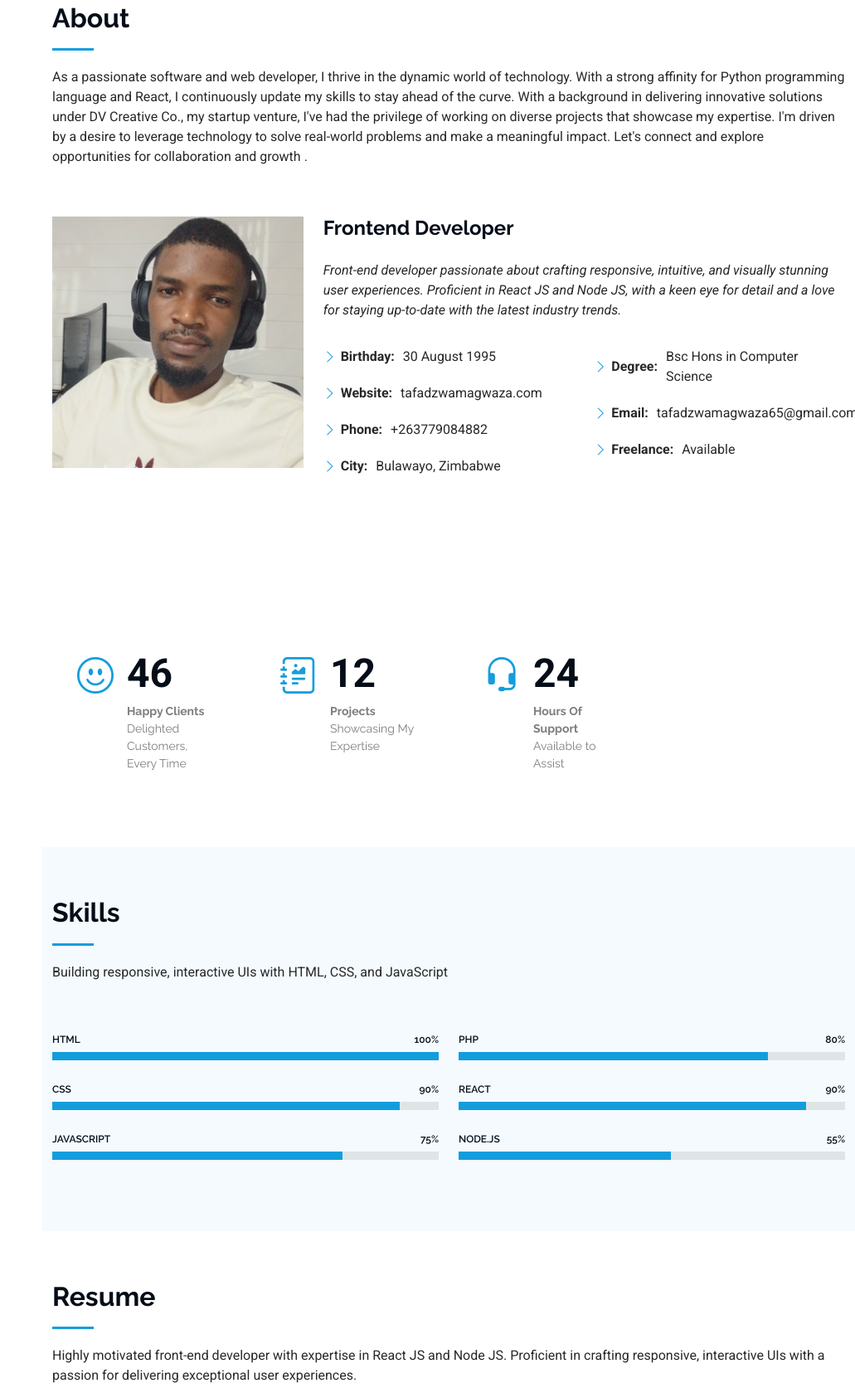
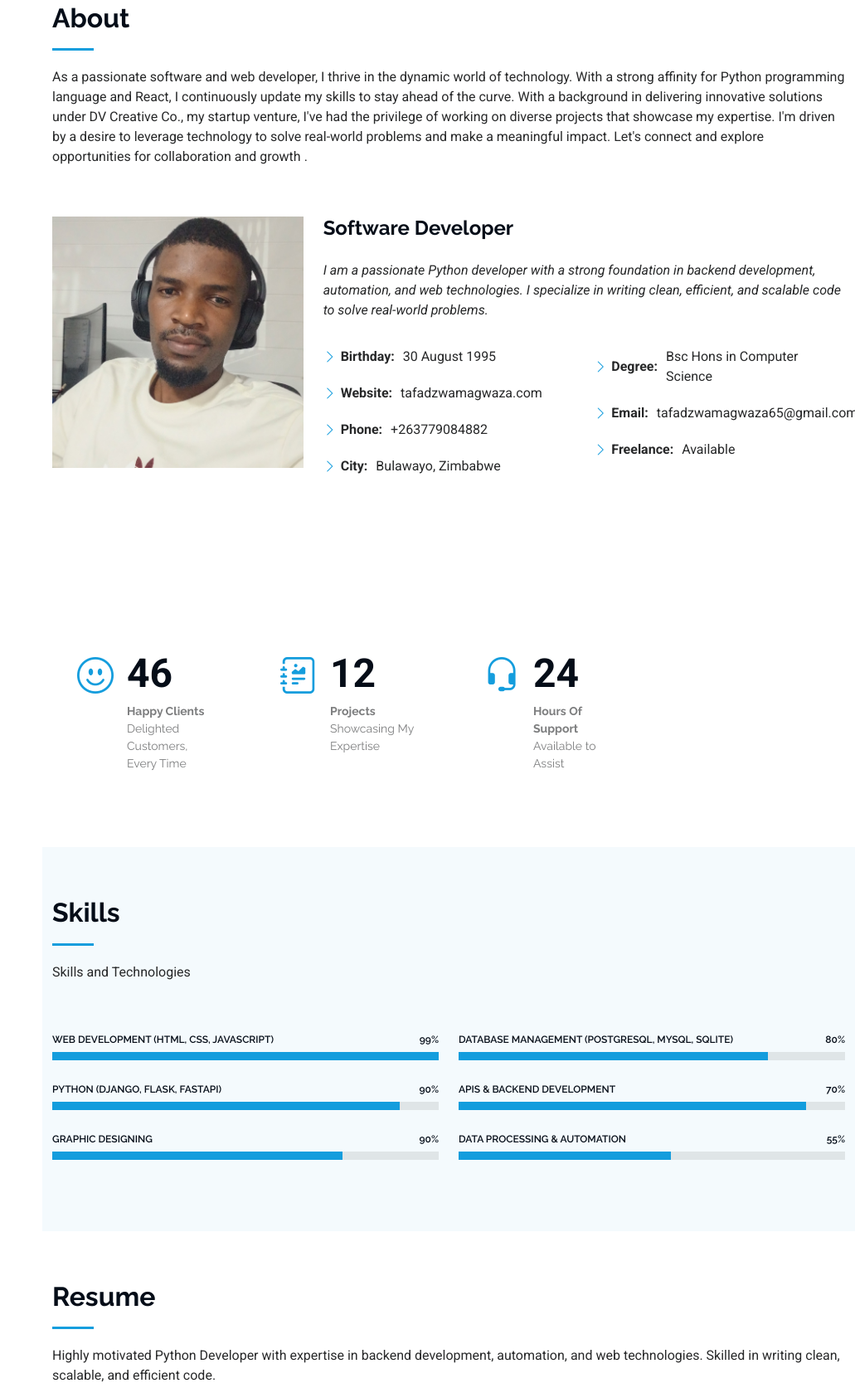
Before and after one commit to TafadzwaMagwaza/Tafadzwa_Portfolio, a plain HTML site: page index.html in a window 1280 px wide. Shown: the part 857-2530 px from the top of the page at 83% size, without its empty margins (249-1280 px from the left). Drawn offline with Linux system fonts and the light colour scheme.

Commit message:
Updated project with new features

```diff
--- a/index.html
+++ b/index.html
@@ -84,7 +84,7 @@
 
       <div class="container" data-aos="fade-up" data-aos-delay="100">
         <h2>Tafadzwa Magwaza</h2>
-        <p>I'm a <span class="typed" data-typed-items="Frontend Developer, Graphic Designer, Freelancer, Backend Developer">Designer</span><span class="typed-cursor typed-cursor--blink" aria-hidden="true"></span><span class="typed-cursor typed-cursor--blink" aria-hidden="true"></span></p>
+        <p>I'm a <span class="typed" data-typed-items="Software Developer, Web Developer, Frontend Developer, Backend Developer">Designer</span><span class="typed-cursor typed-cursor--blink" aria-hidden="true"></span><span class="typed-cursor typed-cursor--blink" aria-hidden="true"></span></p>
       </div>
 
     </section><!-- /Hero Section -->
@@ -110,9 +110,10 @@ I'm driven by a desire to leverage technology to solve real-world problems and m
             <img src="assets/img/Taf1.jpg" class="img-fluid" alt="">
           </div>
           <div class="col-lg-8 content">
-            <h2>Frontend Developer</h2>
+            <h2>Software Developer</h2>
             <p class="fst-italic py-3">
-             Front-end developer passionate about crafting responsive, intuitive, and visually stunning user experiences. Proficient in React JS and Node JS, with a keen eye for detail and a love for staying up-to-date with the latest industry trends.
+              I am a passionate Python developer with a strong foundation in backend development, automation, and web technologies. I specialize in writing clean, efficient, and scalable code to solve real-world problems.
+
             </p>
             <div class="row">
               <div class="col-lg-6">
@@ -188,7 +189,7 @@ I'm driven by a desire to leverage technology to solve real-world problems and m
       <!-- Section Title -->
       <div class="container section-title" data-aos="fade-up">
         <h2>Skills</h2>
-        <p>Building responsive, interactive UIs with HTML, CSS, and JavaScript</p>
+        <p>Skills and Technologies</p>
       </div><!-- End Section Title -->
 
       <div class="container" data-aos="fade-up" data-aos-delay="100">
@@ -198,21 +199,21 @@ I'm driven by a desire to leverage technology to solve real-world problems and m
           <div class="col-lg-6">
 
             <div class="progress">
-              <span class="skill"><span>HTML</span> <i class="val">100%</i></span>
+              <span class="skill"><span> Web Development (HTML, CSS, JavaScript)</span> <i class="val">99%</i></span>
               <div class="progress-bar-wrap">
                 <div class="progress-bar" role="progressbar" aria-valuenow="100" aria-valuemin="0" aria-valuemax="100"></div>
               </div>
             </div><!-- End Skills Item -->
 
             <div class="progress">
-              <span class="skill"><span>CSS</span> <i class="val">90%</i></span>
+              <span class="skill"><span> Python (Django, Flask, FastAPI)</span> <i class="val">90%</i></span>
               <div class="progress-bar-wrap">
                 <div class="progress-bar" role="progressbar" aria-valuenow="90" aria-valuemin="0" aria-valuemax="100"></div>
               </div>
             </div><!-- End Skills Item -->
 
             <div class="progress">
-              <span class="skill"><span>JavaScript</span> <i class="val">75%</i></span>
+              <span class="skill"><span> Graphic designing</span> <i class="val">90%</i></span>
               <div class="progress-bar-wrap">
                 <div class="progress-bar" role="progressbar" aria-valuenow="75" aria-valuemin="0" aria-valuemax="100"></div>
               </div>
@@ -223,21 +224,21 @@ I'm driven by a desire to leverage technology to solve real-world problems and m
           <div class="col-lg-6">
 
             <div class="progress">
-              <span class="skill"><span>PHP</span> <i class="val">80%</i></span>
+              <span class="skill"><span> Database Management (PostgreSQL, MySQL, SQLite)</span> <i class="val">80%</i></span>
               <div class="progress-bar-wrap">
                 <div class="progress-bar" role="progressbar" aria-valuenow="80" aria-valuemin="0" aria-valuemax="100"></div>
               </div>
             </div><!-- End Skills Item -->
 
             <div class="progress">
-              <span class="skill"><span>React</span> <i class="val">90%</i></span>
+              <span class="skill"><span> APIs & Backend Development</span> <i class="val">70%</i></span>
               <div class="progress-bar-wrap">
                 <div class="progress-bar" role="progressbar" aria-valuenow="90" aria-valuemin="0" aria-valuemax="100"></div>
               </div>
             </div><!-- End Skills Item -->
 
             <div class="progress">
-              <span class="skill"><span>node.js</span> <i class="val">55%</i></span>
+              <span class="skill"><span> Data Processing & Automation</span> <i class="val">55%</i></span>
               <div class="progress-bar-wrap">
                 <div class="progress-bar" role="progressbar" aria-valuenow="55" aria-valuemin="0" aria-valuemax="100"></div>
               </div>
@@ -257,7 +258,7 @@ I'm driven by a desire to leverage technology to solve real-world problems and m
       <!-- Section Title -->
       <div class="container section-title" data-aos="fade-up">
         <h2>Resume</h2>
-        <p>Highly motivated front-end developer with expertise in React JS and Node JS. Proficient in crafting responsive, interactive UIs with a passion for delivering exceptional user experiences.</p>
+        <p>Highly motivated Python Developer with expertise in backend development, automation, and web technologies. Skilled in writing clean, scalable, and efficient code.</p>
       </div><!-- End Section Title -->
 
       <div class="container">
@@ -304,18 +305,17 @@ I'm driven by a desire to leverage technology to solve real-world problems and m
                 <li>Maintaining and troubleshooting hospital computer systems, networks, and peripherals.</li>
                 <li>Ensuring smooth operation of hospital information systems, including patient management and billing systems.</li>
                 <li>Configuring and deploying new hardware and software systems.</li>
-                <li>Designing and developing responsive, user-friendly web applications using HTML, CSS, and JavaScript</li>
+                <li>Designing and developing responsive, user-friendly web applications using HTML, CSS,JavaScript and MySQL</li>
               </ul>
             </div><!-- Edn Resume Item -->
 
             <div class="resume-item">
-              <h4>Frontend Developer</h4>
+              <h4>Software Developer</h4>
               <h5>2022 - present</h5>
               <p><em>DV Creative Co. Bulawayo Zimbabwe</em></p>
               <ul>
                 <li>Designing and Developing Responsive UI Crafting responsive, user-friendly interfaces using HTML, CSS, and JavaScript, ensuring seamless experiences across various devices and browsers</li>
                 <li>Developing and maintaining high-quality websites, web applications, and mobile applications using modern front-end frameworks and libraries.</li>
-                <li>Successfully designed and developed a fully functional e-commerce website, integrating features such as online payment gateways, shopping carts, and product management systems</li>
                 <li>Continuously updating my skills and knowledge to stay current with the latest front-end development trends, best practices, and technologies</li>
               </ul>
             </div><!-- Edn Resume Item -->
@@ -395,7 +395,7 @@ I'm driven by a desire to leverage technology to solve real-world problems and m
                 <img src="assets/img/portfolio/branding-1.jpg" class="img-fluid" alt="">
                 <div class="portfolio-info">
                   <h4>Graphic Design</h4>
-                  <p>Creating stunning graphics that elevate your brand</p>
+                  <p>Graphic Designing</p>
                   <a href="assets/img/portfolio/branding-1.jpg" title="Graphic Designing" data-gallery="portfolio-gallery-branding" class="glightbox preview-link"><i class="bi bi-zoom-in"></i></a>
                   <a href="portfolio-details1.html" title="More Details" class="details-link"><i class="bi bi-link-45deg"></i></a>
                 </div>
@@ -418,7 +418,7 @@ I'm driven by a desire to leverage technology to solve real-world problems and m
       <!-- Section Title -->
       <div class="container section-title" data-aos="fade-up">
         <h2>Services</h2>
-        <p>As a skilled front-end developer, I offer a range of services to help businesses and individuals achieve their digital goals.</p>
+        <p>As a software and web developer, I offer a range of services to help businesses and individuals achieve their digital goals.</p>
       </div><!-- End Section Title -->
 
       <div class="container">
```
